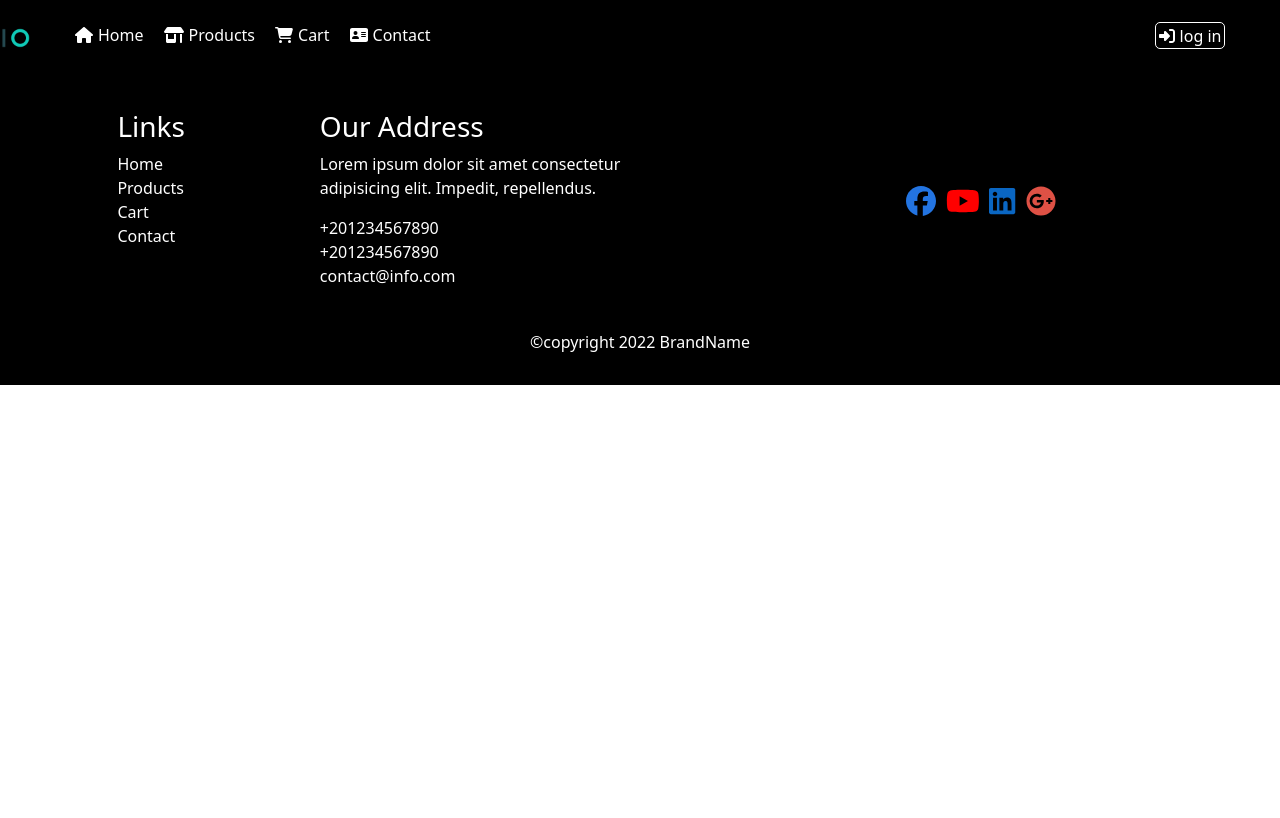
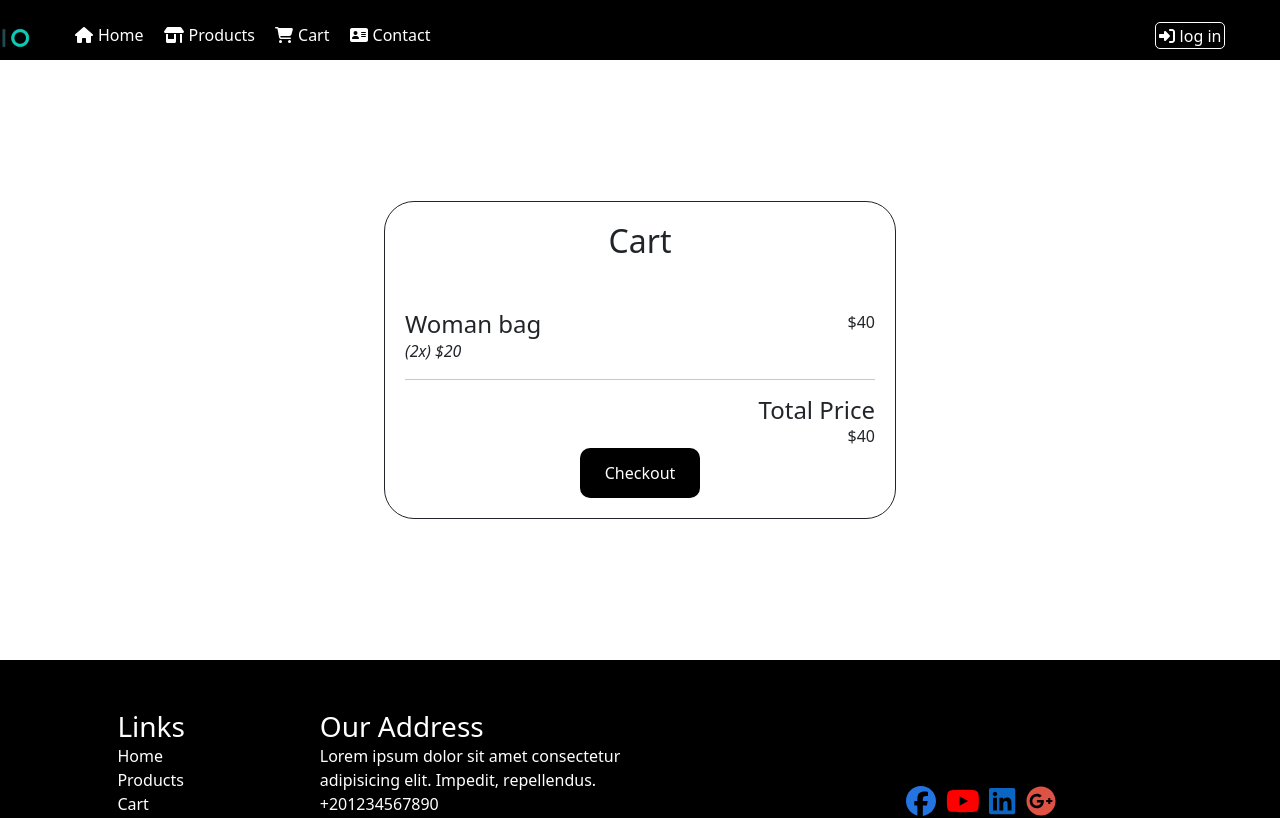
Before and after one commit to ahmedsameh74/e-commerceapp, a React (Create React App) app in the folder client/: page /cart in a window 1280 px wide. Shown: the top 818 px of the page. Built offline with nearby package versions, Linux system fonts and the light colour scheme.

Commit message:
farah cart ui added

```diff
--- a/client/src/App.js
+++ b/client/src/App.js
@@ -11,6 +11,7 @@ import Signup from "./pages/signup/Signup";
 import Products from "./pages/products/Products";
 import Home from "./pages/home/Home";
 import Categories from "./pages/categories/Categories";
+import Cart from "./pages/cart/Cart";
 // import Category from "./components/Category/Category";
 // import Data from "./db.json";
 // import { faCheckSquare, faCoffee } from "@fortawesome/free-solid-svg-icons";
@@ -30,6 +31,7 @@ function App() {
           <Route path="/signup" element={<Signup />} />
           <Route path="/products/" element={<Products />} />
           <Route path="/products/:id" element={<Products />} />
+          <Route path="/cart" element={<Cart />} />
           <Route path="/categories" element={<Categories />} />
         </Routes>
 
--- /dev/null
+++ b/client/src/pages/cart/Cart.css
@@ -0,0 +1,48 @@
+.innerContainer {
+    display: flex;
+    justify-content: space-between;
+}
+
+.outerContainer {
+    display: flex;
+    flex-direction: column;
+    align-items: center;
+    justify-content: center;
+    height: 600px;
+}
+
+.mainContainer {
+    border: 1px solid;
+    border-radius: 30px;
+    padding: 20px;
+    width: 40%;
+}
+
+.header {
+    text-align: center;
+    margin-bottom: 50px;
+}
+
+.btnContainer {
+    display: flex;
+    justify-content: center;
+}
+
+.btn {
+    background-color: #000;
+    color: #fff;
+    width: 120px;
+    border-radius: 10px;
+    height: 50px;
+    border: none;
+}
+
+h1,
+h2,
+h3,
+h4,
+h5,
+h6,
+p {
+    margin: 0;
+}
--- a/client/src/pages/cart/Cart.js
+++ b/client/src/pages/cart/Cart.js
@@ -0,0 +1,30 @@
+import "./Cart.css";
+const Cart = () => {
+  return (
+    <div className="outerContainer">
+      <div className="mainContainer">
+        <div className="header">
+          <h2>Cart</h2>
+        </div>
+        <div className="innerContainer">
+          <div>
+            <h4>Woman bag </h4>
+            <em>(2x) $20</em>
+          </div>
+          <div className="price">
+            <p>$40</p>
+          </div>
+        </div>
+        <hr />
+        <div style={{ textAlign: "right" }}>
+          <h4>Total Price</h4>
+          <p>$40</p>
+        </div>
+        <div className="btnContainer">
+          <button className="btn">Checkout</button>
+        </div>
+      </div>
+    </div>
+  );
+};
+export default Cart;
```
